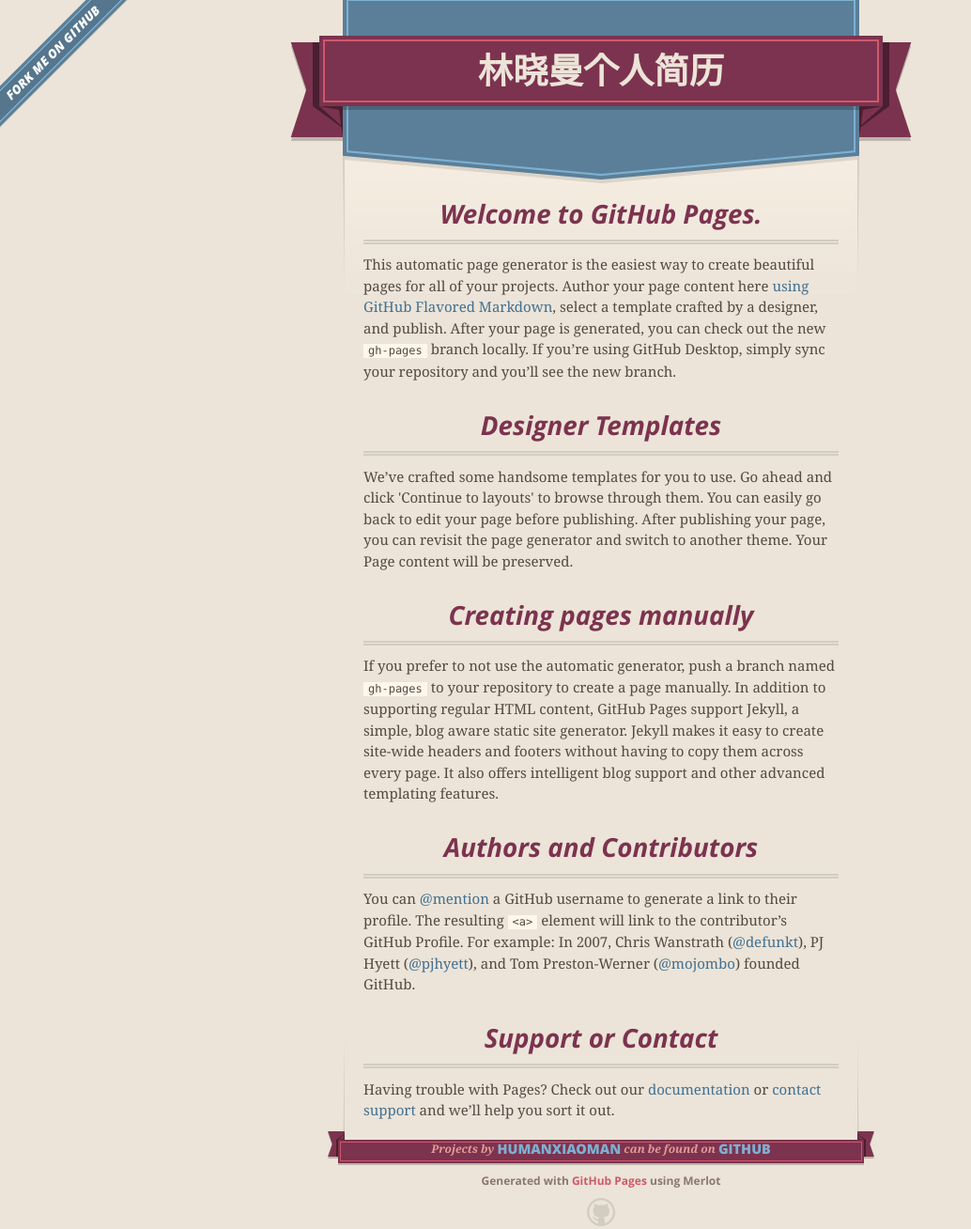
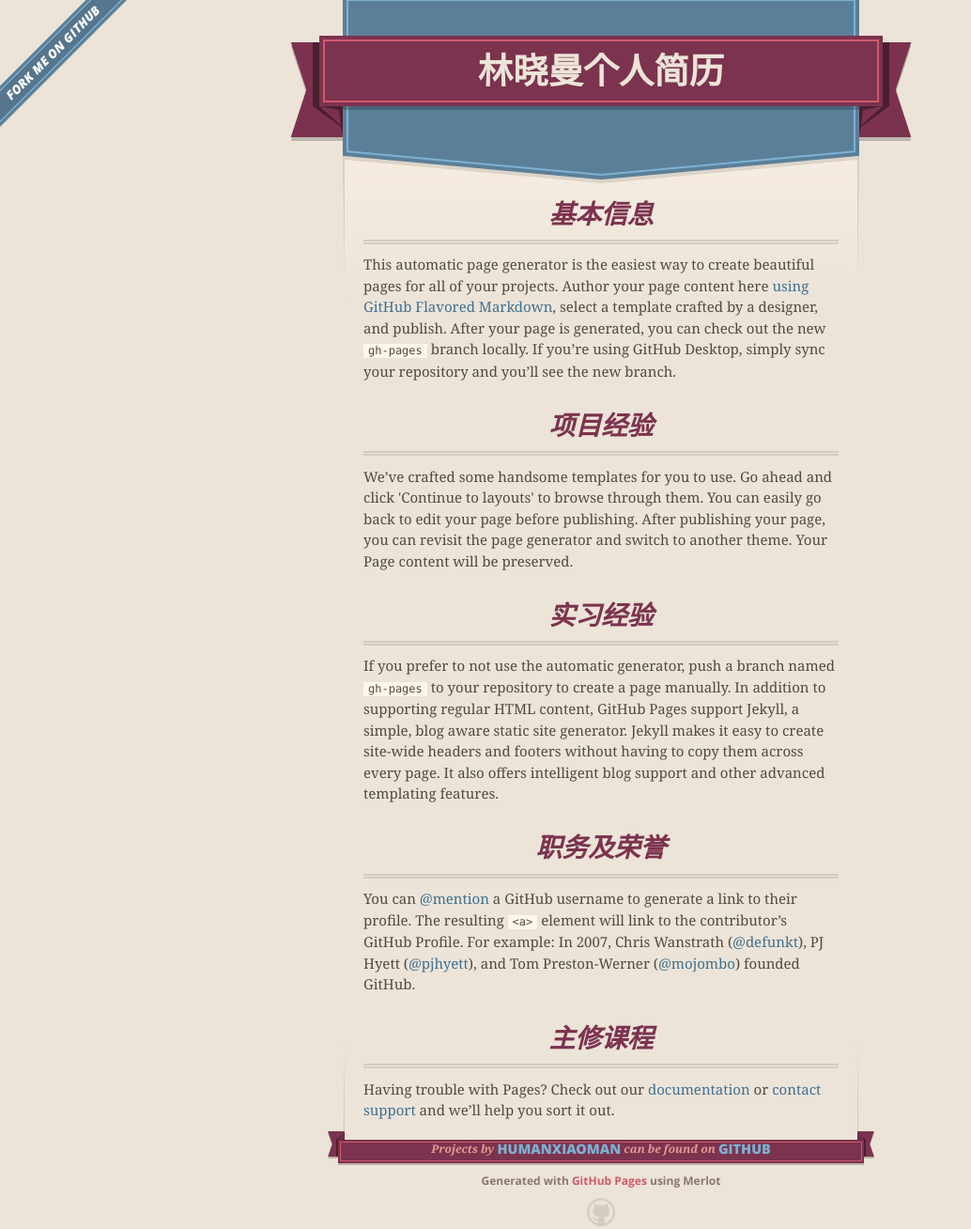
Before and after one commit to humanxiaoman/humanxiaoman.github.io, a plain HTML site: page index.html in a window 1280 px wide. Shown: the whole page at 94% size, without its empty margins (0-1034 px from the left). Drawn offline with nearby package versions, Linux system fonts and the light colour scheme.

Commit message:
Update index.html

```diff
--- a/index.html
+++ b/index.html
@@ -46,27 +46,27 @@
 
       <section id="main_content">
         <h3>
-<a id="welcome-to-github-pages" class="anchor" href="#welcome-to-github-pages" aria-hidden="true"><span class="octicon octicon-link"></span></a>Welcome to GitHub Pages.</h3>
+<a id="welcome-to-github-pages" class="anchor" href="#welcome-to-github-pages" aria-hidden="true"><span class="octicon octicon-link"></span></a>基本信息</h3>
 
 <p>This automatic page generator is the easiest way to create beautiful pages for all of your projects. Author your page content here <a href="https://guides.github.com/features/mastering-markdown/">using GitHub Flavored Markdown</a>, select a template crafted by a designer, and publish. After your page is generated, you can check out the new <code>gh-pages</code> branch locally. If you’re using GitHub Desktop, simply sync your repository and you’ll see the new branch.</p>
 
 <h3>
-<a id="designer-templates" class="anchor" href="#designer-templates" aria-hidden="true"><span class="octicon octicon-link"></span></a>Designer Templates</h3>
+<a id="designer-templates" class="anchor" href="#designer-templates" aria-hidden="true"><span class="octicon octicon-link"></span></a>项目经验</h3>
 
 <p>We’ve crafted some handsome templates for you to use. Go ahead and click 'Continue to layouts' to browse through them. You can easily go back to edit your page before publishing. After publishing your page, you can revisit the page generator and switch to another theme. Your Page content will be preserved.</p>
 
 <h3>
-<a id="creating-pages-manually" class="anchor" href="#creating-pages-manually" aria-hidden="true"><span class="octicon octicon-link"></span></a>Creating pages manually</h3>
+<a id="creating-pages-manually" class="anchor" href="#creating-pages-manually" aria-hidden="true"><span class="octicon octicon-link"></span></a>实习经验</h3>
 
 <p>If you prefer to not use the automatic generator, push a branch named <code>gh-pages</code> to your repository to create a page manually. In addition to supporting regular HTML content, GitHub Pages support Jekyll, a simple, blog aware static site generator. Jekyll makes it easy to create site-wide headers and footers without having to copy them across every page. It also offers intelligent blog support and other advanced templating features.</p>
 
 <h3>
-<a id="authors-and-contributors" class="anchor" href="#authors-and-contributors" aria-hidden="true"><span class="octicon octicon-link"></span></a>Authors and Contributors</h3>
+<a id="authors-and-contributors" class="anchor" href="#authors-and-contributors" aria-hidden="true"><span class="octicon octicon-link"></span></a>职务及荣誉</h3>
 
 <p>You can <a href="https://github.com/blog/821" class="user-mention">@mention</a> a GitHub username to generate a link to their profile. The resulting <code>&lt;a&gt;</code> element will link to the contributor’s GitHub Profile. For example: In 2007, Chris Wanstrath (<a href="https://github.com/defunkt" class="user-mention">@defunkt</a>), PJ Hyett (<a href="https://github.com/pjhyett" class="user-mention">@pjhyett</a>), and Tom Preston-Werner (<a href="https://github.com/mojombo" class="user-mention">@mojombo</a>) founded GitHub.</p>
 
 <h3>
-<a id="support-or-contact" class="anchor" href="#support-or-contact" aria-hidden="true"><span class="octicon octicon-link"></span></a>Support or Contact</h3>
+<a id="support-or-contact" class="anchor" href="#support-or-contact" aria-hidden="true"><span class="octicon octicon-link"></span></a>主修课程</h3>
 
 <p>Having trouble with Pages? Check out our <a href="https://help.github.com/pages">documentation</a> or <a href="https://github.com/contact">contact support</a> and we’ll help you sort it out.</p>
       </section>
```
